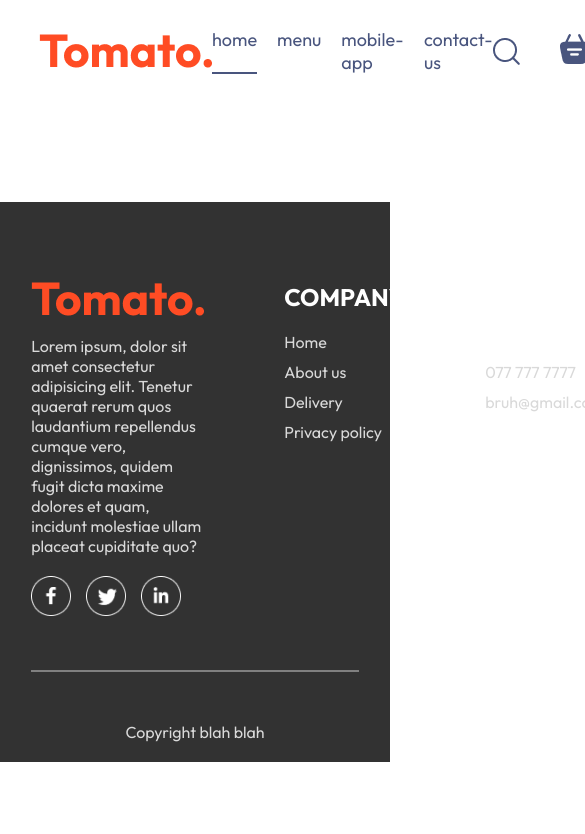
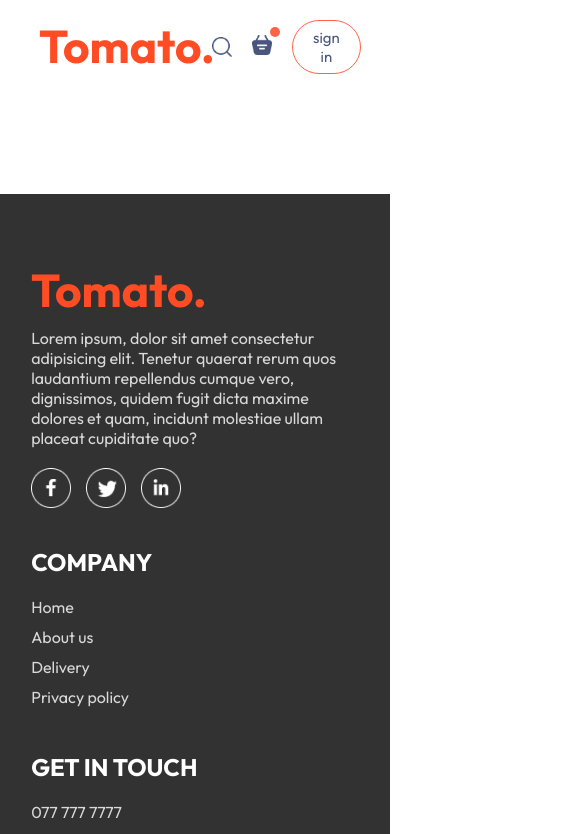
Before and after one commit to thisalchandupa/Tasty, a React (Vite) app: page /order in a window 390 px wide. Shown: the top 834 px of the page, 585 px wide, since content can reach past the window. Built offline with nearby package versions, Linux system fonts and the light colour scheme.

Commit message:
Made the website responsive

```diff
--- a/src/components/ExploreMenu/ExploreMenu.css
+++ b/src/components/ExploreMenu/ExploreMenu.css
@@ -54,3 +54,10 @@
     border: 4px solid tomato;
     padding: 2px ;
 }
+
+@media (max-width:1050px) {
+    .explore-menu-text{
+        max-width: 100%;
+        font-size: 14px;
+    }
+}
--- a/src/components/Footer/Footer.css
+++ b/src/components/Footer/Footer.css
@@ -46,3 +46,14 @@
     background-color: grey;
     border: none;
 }
+
+@media (max-width:750px) {
+    .footer-content{
+        display: flex;
+        flex-direction: column;
+        gap: 35px;
+    }
+    .footer-copyright{
+        text-align: center;
+    }
+}
--- a/src/components/Header/Header.css
+++ b/src/components/Header/Header.css
@@ -38,3 +38,21 @@
     font-size: max(1vw,13px);
     border-radius: 50px;
 }
+
+@media (max-width:1050px) {
+    .header-contents{
+        max-width: 45%;
+    }
+}
+
+@media (max-width:750px) {
+    .header-contents{
+        max-width: 65%;
+    }
+    .header-contents p{
+        display: none;
+    }
+    .header-contents button{
+        padding: 2vw 4vw;
+    }
+}
--- a/src/components/Navbar/Navbar.css
+++ b/src/components/Navbar/Navbar.css
@@ -61,3 +61,48 @@
     top: -8px;
     right: -8px;
   }
+
+  @media (max-width:1050px) {
+    .navbar .logo{
+      width: 140px;
+    }
+    .navbar-menu{
+      gap: 20px;
+      font-size: 17px;
+    }
+    .navbar-right{
+      gap: 30px;
+    }
+    .navbar-right img{
+      width: 22px;
+    }
+    .navbar-right button{
+      padding: 8px 25px;
+    }
+  }
+
+  @media (max-width:900px) {
+    .navbar .logo{
+      width: 120px;
+    }
+    .navbar-menu{
+      gap: 15px;
+      font-size: 16px;
+    }
+    .navbar-right{
+      gap: 20px;
+    }
+    .navbar-right img{
+      width: 20px;
+    }
+    .navbar-right button{
+      padding: 7px 20px;
+      font-size: 15px;
+    }
+  }
+
+  @media (max-width:750px) {
+    .navbar-menu{
+      display: none;
+    }
+  }
--- a/src/components/Navbar/Navbar.jsx
+++ b/src/components/Navbar/Navbar.jsx
@@ -1,6 +1,7 @@
 import React, { useState } from 'react'
 import './Navbar.css'
 import { assets } from '../../assets/assets'
+import { Link } from 'react-router-dom';
 const Navbar = () => {
 
   const [menu,setMenu] = useState("home");
@@ -10,10 +11,10 @@ const Navbar = () => {
     <div className='navbar'>
         <img src={assets.logo} alt="" />
         <ul className="navbar-menu">
-            <li onClick={()=>setMenu("home")} className={menu==="home"?"active":""}>home</li>
-            <li onClick={()=>setMenu("menu")} className={menu==="menu"?"active":""}>menu</li>
-            <li onClick={()=>setMenu("mobile-app")} className={menu==="mobile-app"?"active":""}>mobile-app</li>
-            <li onClick={()=>setMenu("contact-us")} className={menu==="contact-us"?"active":""}>contact-us</li>
+            <Link to='/' onClick={()=>setMenu("home")} className={menu==="home"?"active":""}>home</Link>
+            <a href='#explore-menu' onClick={()=>setMenu("menu")} className={menu==="menu"?"active":""}>menu</a>
+            <a href='#app-download' onClick={()=>setMenu("mobile-app")} className={menu==="mobile-app"?"active":""}>mobile-app</a>
+            <a href='#footer' onClick={()=>setMenu("contact-us")} className={menu==="contact-us"?"active":""}>contact-us</a>
         </ul>
         <div className="navbar-right">
             <img src={assets.search_icon} alt="" />
--- a/src/index.css
+++ b/src/index.css
@@ -5,6 +5,7 @@
   margin: 0;
   box-sizing: border-box;
   font-family: Outfit;
+  scroll-behavior: smooth;
 }
 
 body{
```
